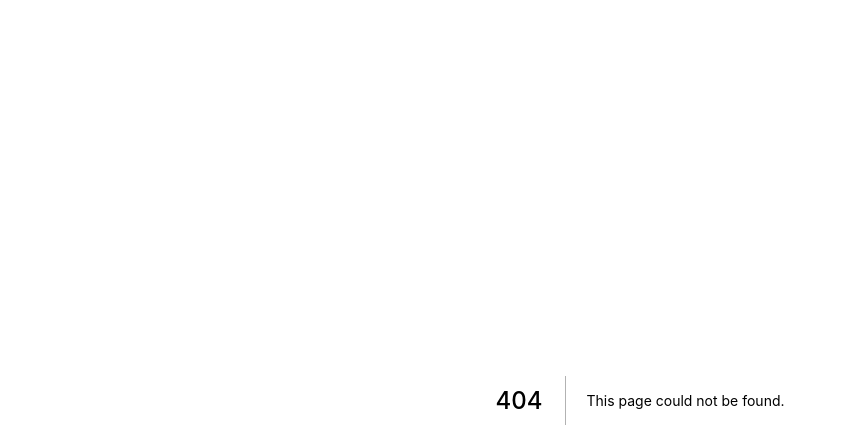
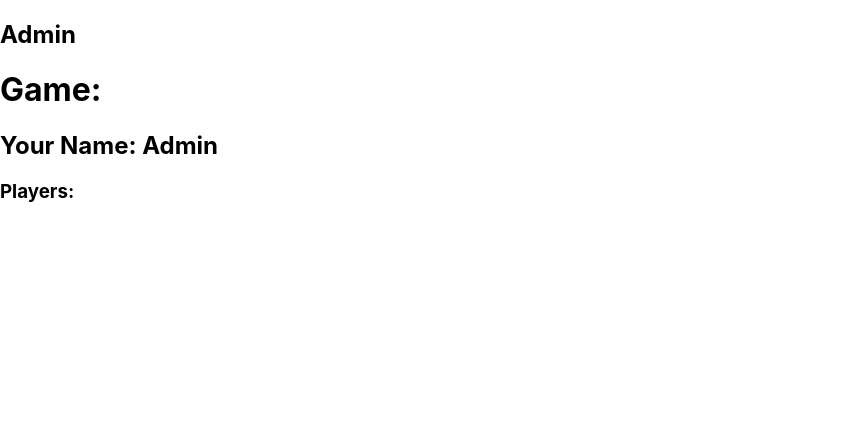
Before and after one commit to Clasc/planning_poker, a Next.js app in the folder planning-poker/: page /admin in a window 1280 px wide. Before the commit this address had no page. Shown: the top 448 px of the page, without its empty margins (0-847 px from the left). Built offline with nearby package versions, Linux system fonts and the light colour scheme.

Commit message:
create polling logic

```diff
--- a/planning-poker/components/CreateGame.tsx
+++ b/planning-poker/components/CreateGame.tsx
@@ -17,7 +17,7 @@ const CreateGame = () => {
             alert("something went wrong :(");
             return;
         }
-        router.push(`/player?gameId=${res.gameId}`);
+        router.push(`/admin?gameId=${res.gameId}`);
     };
 
     return (
--- /dev/null
+++ b/planning-poker/components/GameOverview.tsx
@@ -0,0 +1,16 @@
+import { GameState } from "../lib/GameState/GameState";
+import PlayerList from "./PlayerList";
+
+const GameOverview = (props: { game: GameState, user: string }) => {
+    const { game } = props;
+
+    return (
+        <div>
+            <h1>Game: {game.name}</h1>
+            <h2>Your Name: {props.user}</h2>
+            <PlayerList players={game.users} />
+        </div>
+    );
+}
+
+export default GameOverview;
--- a/planning-poker/lib/useGame/useGame.ts
+++ b/planning-poker/lib/client/useGame.ts
@@ -2,22 +2,25 @@ import { useEffect, useState } from "react";
 import { api } from "../api";
 import { GameState } from "../GameState/GameState";
 import { IGameResponse } from "../Types/api";
+import { useInterval } from "./useInterval";
 
 export function useGame(gameId: string) {
     const [game, setGame] = useState({} as GameState);
 
     const fetchGame = async (gameId: string) => {
+        if (!gameId) {
+            return;
+        }
+
         const res = await api.get<IGameResponse>("/api/game/" + gameId);
         if (res) {
             setGame(res?.game);
         }
     }
 
-    useEffect(() => {
-        if (gameId) {
-            fetchGame(gameId);
-        }
-    }, [gameId]);
+    useEffect(() => { fetchGame(gameId) }, [gameId]);
+
+    useInterval(() => fetchGame(gameId), 1000);
 
     return { fetchGame, game, setGame };
 }
--- /dev/null
+++ b/planning-poker/lib/client/useInterval.ts
@@ -0,0 +1,20 @@
+
+import React, { useState, useEffect, useRef } from 'react';
+
+export const useInterval = (callback: () => void, delay: number) => {
+
+    const savedCallback = useRef(() => { });
+
+    useEffect(() => {
+        savedCallback.current = callback;
+    }, [callback]);
+
+
+    useEffect(() => {
+        const tick = () => {
+            savedCallback.current();
+        }
+        const id = setInterval(tick, delay);
+        return () => clearInterval(id);
+    }, [delay]);
+}
--- /dev/null
+++ b/planning-poker/pages/admin/index.tsx
@@ -0,0 +1,17 @@
+import { useRouter } from "next/router";
+import GameOverview from "../../components/GameOverview";
+import { useGame } from "../../lib/client/useGame";
+
+const Admin = () => {
+    const router = useRouter();
+    const { gameId } = router.query as { gameId: string };
+    const { game } = useGame(gameId);
+    return (
+        <div>
+            <h2>Admin</h2>
+            <GameOverview game={game} user="Admin" />
+        </div>
+    )
+}
+
+export default Admin;
--- a/planning-poker/pages/index.tsx
+++ b/planning-poker/pages/index.tsx
@@ -15,6 +15,10 @@ const TestPage = () => {
                 <h1>Planning Poker</h1>
                 <div className='poker-container'>
                     <div>
+                        <h2>Create a Game:</h2>
+                        <CreateGame></CreateGame>
+
+                        <h2>Join a Game:</h2>
                         <CreateGame></CreateGame>
                     </div>
                 </div>
--- a/planning-poker/pages/player/index.tsx
+++ b/planning-poker/pages/player/index.tsx
@@ -1,7 +1,7 @@
 import { useRouter } from "next/router";
 import { JoinGame } from "../../components/JoinGame";
 
-import { useGame } from "../../lib/useGame/useGame";
+import { useGame } from "../../lib/client/useGame";
 
 
 const Player = () => {
@@ -15,7 +15,7 @@ const Player = () => {
         <div>
             <h1>Game: {game?.name ?? ""}</h1>
             <p>Your game code: {gameId}</p>
-            <JoinGame gameId={gameId ?? ""} added={joinGame}></JoinGame>
+            <JoinGame gameId={gameId ?? ""} added={joinGame} />
         </div>
     )
 }
```
Also changed, not shown: planning-poker/pages/game/index.tsx (+3 -5 lines).
